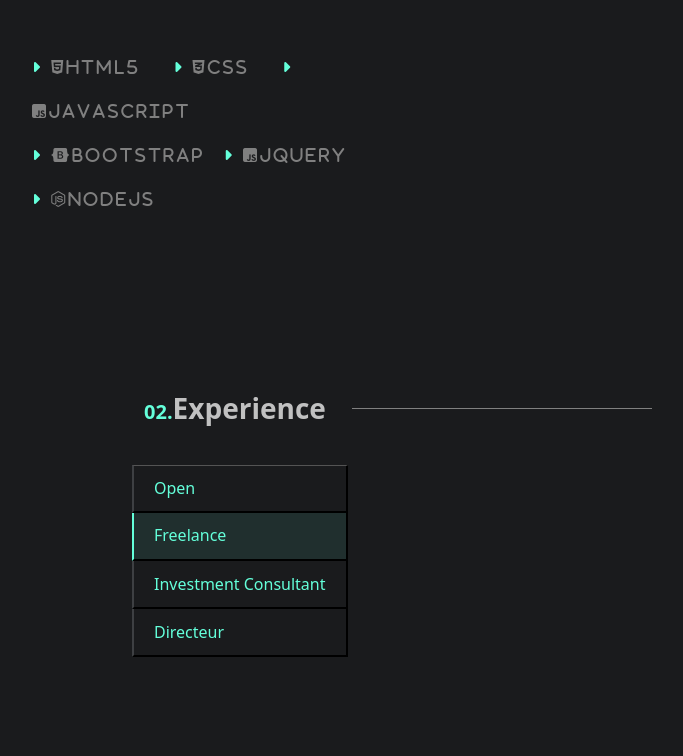
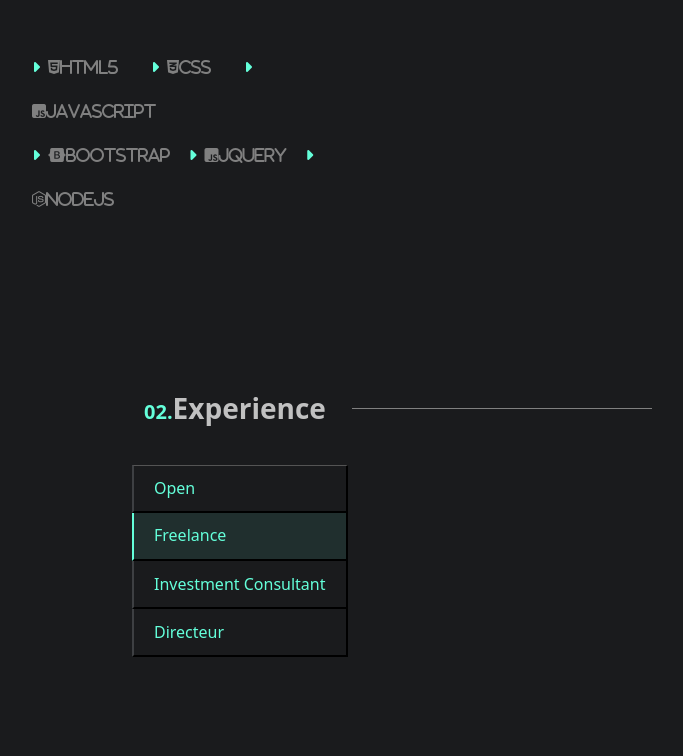
Before and after one commit to JDevelopz/Jdevelopz-portfolio-v1, a plain HTML site: page index.html in a window 1280 px wide. Shown: the part 1623-2379 px from the top of the page, without its empty margins (256-939 px from the left). Drawn offline with nearby package versions, Linux system fonts and the light colour scheme.

Commit message:
Update mb-style.css

```diff
--- a/mb-style.css
+++ b/mb-style.css
@@ -390,7 +390,6 @@
 
 /* Padding right from the arrows and pointer for skills */
 .skill-set i {
-  letter-spacing: 0.2rem;
   padding-right: 0.5rem;
   cursor: pointer;
 }
```
